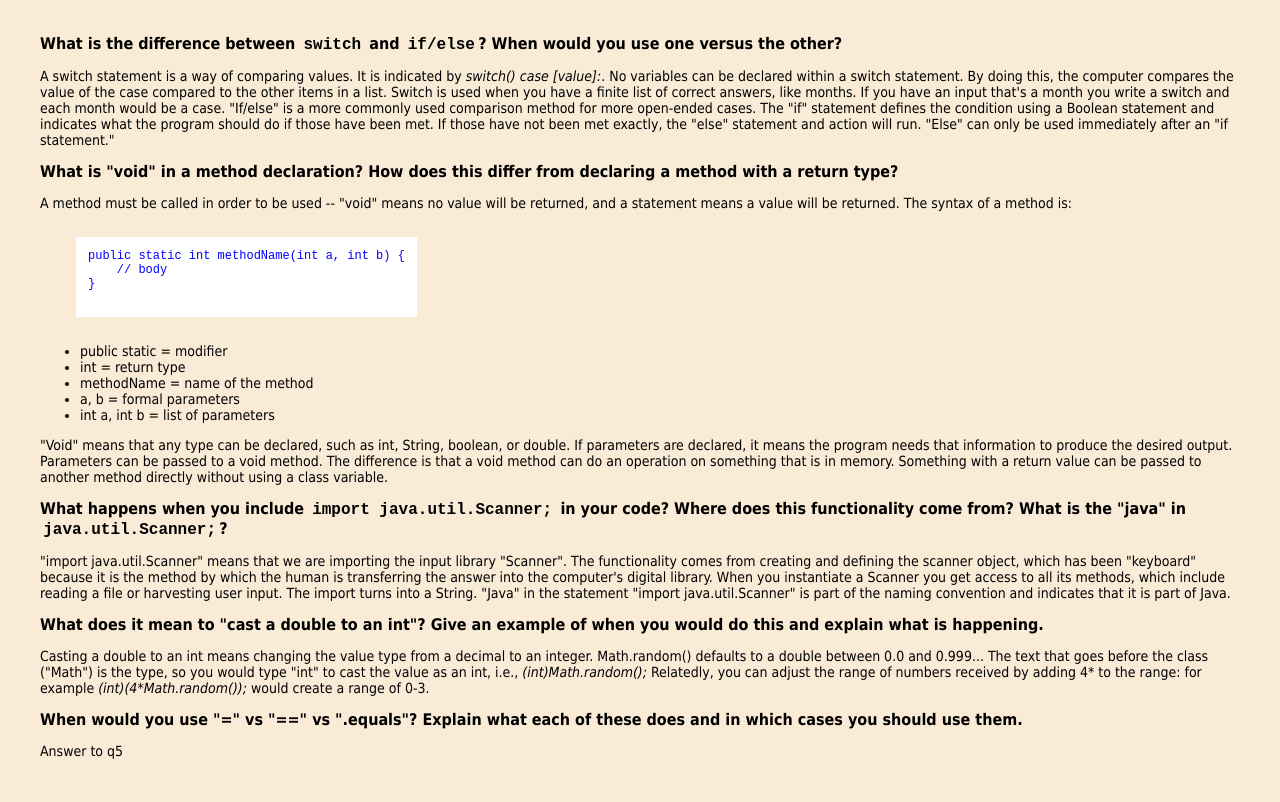
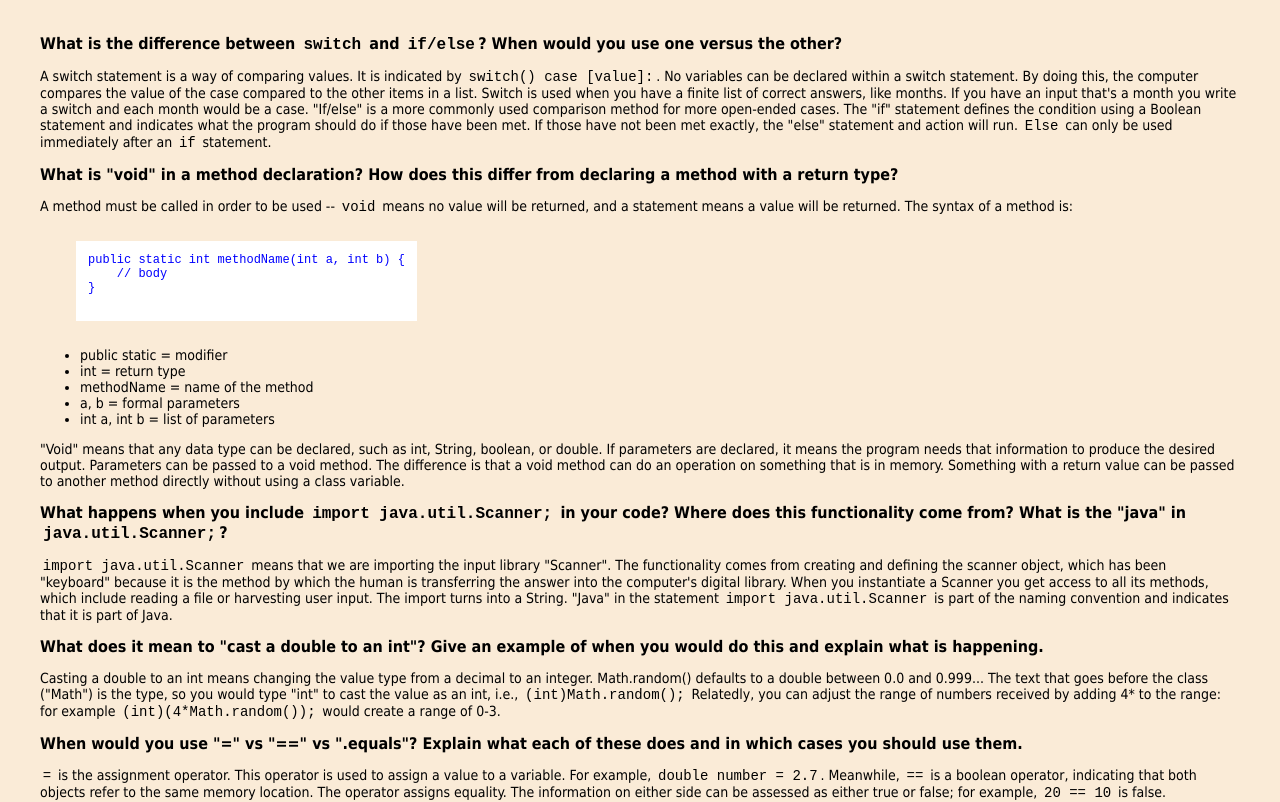
Before and after one commit to ymenase/ymenase.github.io, a plain HTML site: page index.html in a window 1280 px wide. Shown: the part 154-956 px from the top of the page. Drawn offline with Linux system fonts and the light colour scheme.

Commit message:
final version

```diff
--- a/index.html
+++ b/index.html
@@ -8,32 +8,33 @@
     <div id="wrapper">
         <div>
             <h1 id="header">Yvette's Blog</h1>
-        </div>
         <div id="content">
             <h1>What is the difference between <code>switch</code> and
             <code>if/else</code>? When would you use one versus the other?</h1>
             <p>A switch statement is a way of comparing values. It is indicated
-            by <em>switch() case [value]:</em>. No variables can be declared
-            within a switch statement. By doing this, the computer compares the
-            value of the case compared to the other items in a list. Switch is
-            used when you have a finite list of correct answers, like months.
-            If you have an input that's a month you write a switch and each
-            month would be a case. "If/else" is a more commonly used comparison
-            method for more open-ended cases. The "if" statement defines the
-            condition using a Boolean statement and indicates what the program
-            should do if those have been met. If those have not been met
-            exactly, the "else" statement and action will run. "Else" can only
-            be used immediately after an "if statement."</p>
+            by <code>switch() case [value]:</code>. No variables can be
+            declared within a switch statement. By doing this, the computer
+            compares the value of the case compared to the other items in a
+            list. Switch is used when you have a finite list of correct
+            answers, like months. If you have an input that's a month you write
+            a switch and each month would be a case. "If/else" is a more
+            commonly used comparison method for more open-ended cases. The "if"
+            statement defines the condition using a Boolean statement and
+            indicates what the program should do if those have been met. If
+            those have not been met exactly, the "else" statement and action
+            will run. <code>Else</code> can only be used immediately after an
+            <code>if</code> statement.</p>
             <h1>What is "void" in a method declaration? How does this differ
             from declaring a method with a return type?</h1>
-            <p>A method must be called in order to be used -- "void" means no
-            value will be returned, and a statement means a value will be
-            returned. The syntax of a method is:</p>
+            <p>A method must be called in order to be used -- <code>void</code>
+            means no value will be returned, and a statement means a value will
+            be returned. The syntax of a method is:</p>
             <pre>
 public static int methodName(int a, int b) {
     // body
 }
-            </pre>
+            	</pre>
+            </div>
         </div>
     </div>
     <ul>
@@ -43,7 +44,7 @@ public static int methodName(int a, int b) {
         <li>a, b = formal parameters</li>
         <li>int a, int b = list of parameters</li>
     </ul>
-    <p>"Void" means that any type can be declared, such as int, String,
+    <p>"Void" means that any data type can be declared, such as int, String,
     boolean, or double. If parameters are declared, it means the program needs
     that information to produce the desired output. Parameters can be passed to
     a void method. The difference is that a void method can do an operation on
@@ -52,25 +53,38 @@ public static int methodName(int a, int b) {
     <h1>What happens when you include <code>import java.util.Scanner;</code> in
     your code? Where does this functionality come from? What is the "java" in
     <code>java.util.Scanner;</code>?</h1>
-    <p>"import java.util.Scanner" means that we are importing the input library
-    "Scanner". The functionality comes from creating and defining the scanner
-    object, which has been "keyboard" because it is the method by which the
-    human is transferring the answer into the computer's digital library. When
-    you instantiate a Scanner you get access to all its methods, which include
-    reading a file or harvesting user input. The import turns into a String.
-    "Java" in the statement "import java.util.Scanner" is part of the naming
-    convention and indicates that it is part of Java.</p>
+    <p><code>import java.util.Scanner</code> means that we are importing the
+    input library "Scanner". The functionality comes from creating and defining
+    the scanner object, which has been "keyboard" because it is the method by
+    which the human is transferring the answer into the computer's digital
+    library. When you instantiate a Scanner you get access to all its methods,
+    which include reading a file or harvesting user input. The import turns
+    into a String. "Java" in the statement <code>import
+    java.util.Scanner</code> is part of the naming convention and indicates
+    that it is part of Java.</p>
     <h1>What does it mean to "cast a double to an int"? Give an example of when
     you would do this and explain what is happening.</h1>
     <p>Casting a double to an int means changing the value type from a decimal
     to an integer. Math.random() defaults to a double between 0.0 and 0.999...
     The text that goes before the class ("Math") is the type, so you would type
-    "int" to cast the value as an int, i.e., <em>(int)Math.random();</em>
+    "int" to cast the value as an int, i.e., <code>(int)Math.random();</code>
     Relatedly, you can adjust the range of numbers received by adding 4* to the
-    range: for example <i>(int)(4*Math.random());</i> would create a range of
-    0-3.</p>
+    range: for example <code>(int)(4*Math.random());</code> would create a
+    range of 0-3.</p>
     <h1>When would you use "=" vs "==" vs ".equals"? Explain what each of these
     does and in which cases you should use them.</h1>
-    <p>Answer to q5</p>
+    <p><code>=</code> is the assignment operator. This operator is used to
+    assign a value to a variable. For example, <code>double number =
+    2.7</code>. Meanwhile, <code>==</code> is a boolean operator, indicating
+    that both objects refer to the same memory location. The operator assigns
+    equality. The information on either side can be assessed as either true or
+    false; for example, <code>20 == 10</code> is false.</p>
+    <p><code>.()equals</code></p>
+    <p>compares objects in strings. I.e.: <code>Pet myDog = new
+    Pet("Terrier")</code></p>
+    <p><code>if (myDog.equals(Terrier))</code></p>
+    <p><code>println("That's my dog!");</code></p>
+    <p></p>
+    <div></div><h2 id="footer">Last Updated: September 25, 2016</h2>
 </body>
 </html>
```
